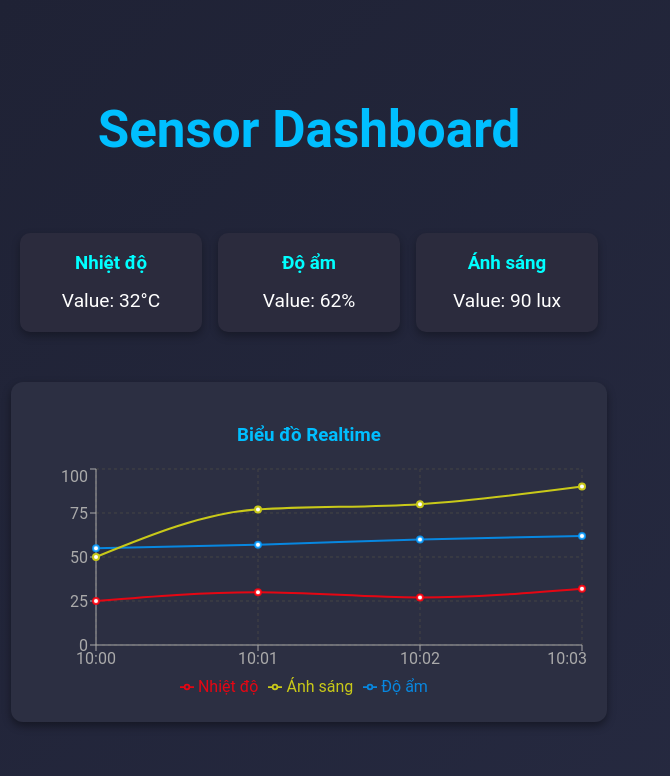
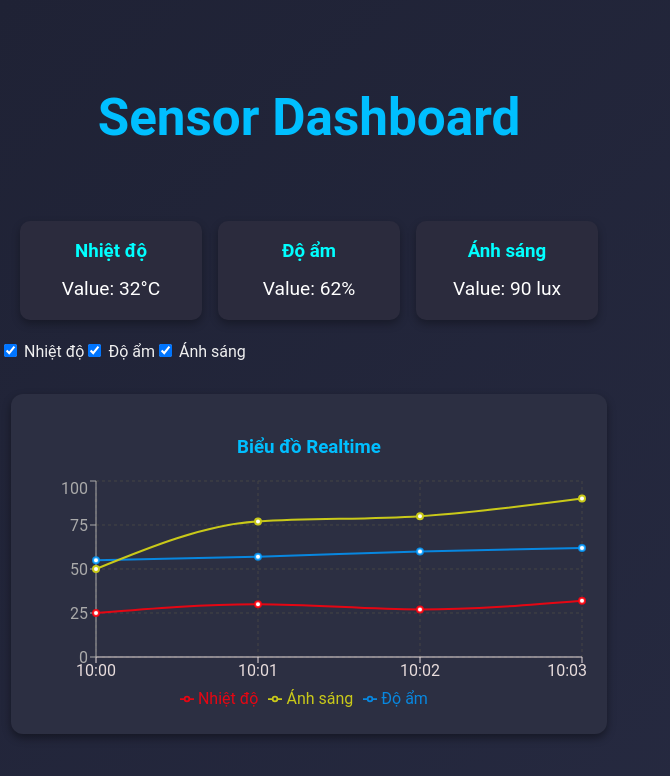
Before and after one commit to Uroraa/BTL_IT4409, a React app in the folder frontend/: page / in a window 1280 px wide. Shown: the top 776 px of the page, without its empty margins (0-670 px from the left). Built offline with nearby package versions, Linux system fonts and the light colour scheme; the HTML template or start-up script is replaced by a standard one.

Commit message:
add sensor checkbox

```diff
--- a/frontend/src/App.jsx
+++ b/frontend/src/App.jsx
@@ -7,6 +7,20 @@ import './App.css';
 function App() {
   const [sensors, setSensors] = useState([]);
   const [chartData, setChartData] = useState([]);
+
+  const [visibleLines, setVisibleLines] = useState({
+    temp: true,
+    humi: true,
+    light: true
+  });
+
+  // Toggle sensor
+  const handleToggle = (key) => {
+    setVisibleLines(prev => ({
+      ...prev,
+      [key]: !prev[key]
+    }));
+  };
 
   useEffect(() => {
     const mockData = [
@@ -45,7 +59,36 @@ function App() {
         ))}
       </div>
 
-      <SensorChart data={chartData} />
+      <div className="toggle-container">
+        <label>
+          <input
+            type="checkbox"
+            checked={visibleLines.temp}
+            onChange={() => handleToggle("temp")}
+          /> Nhiệt độ
+        </label>
+
+        <label>
+          <input
+            type="checkbox"
+            checked={visibleLines.humi}
+            onChange={() => handleToggle("humi")}
+          /> Độ ẩm
+        </label>
+
+        <label>
+          <input
+            type="checkbox"
+            checked={visibleLines.light}
+            onChange={() => handleToggle("light")}
+          /> Ánh sáng
+        </label>
+      </div>
+
+      <SensorChart
+        data={chartData}
+        visibleLines={visibleLines}
+      />
     </div>
   );
 }
--- a/frontend/src/SensorChart.jsx
+++ b/frontend/src/SensorChart.jsx
@@ -11,7 +11,7 @@ import {
 } from "recharts";
 import './App.css';
 
-function SensorChart({ data }) {
+function SensorChart({ data, visibleLines }) {
   return (
     <div className="sensor-chart">
       <h3>Biểu đồ Realtime</h3>
@@ -19,14 +19,19 @@ function SensorChart({ data }) {
       <ResponsiveContainer width="100%" height="80%">
         <LineChart data={data}>
           <CartesianGrid strokeDasharray="3 3" stroke="#444" />
-          <XAxis dataKey="time" stroke="#aaa" />
+          <XAxis dataKey="time" stroke="#e7dcdcff" />
           <YAxis stroke="#aaa" />
           <Tooltip />
           <Legend />
-
-          <Line type="monotone" dataKey="temp" name="Nhiệt độ" stroke="#ff000de0" strokeWidth={2} />
-          <Line type="monotone" dataKey="humi" name="Độ ẩm" stroke="#0099ffd5" strokeWidth={2} />
-          <Line type="monotone" dataKey="light" name="Ánh sáng" stroke="#c9c919ff" strokeWidth={2} />
+          {visibleLines.temp && (
+            <Line type="monotone" dataKey="temp" name="Nhiệt độ" stroke="#ff000de0" strokeWidth={2} />
+          )}
+          {visibleLines.humi && (
+            <Line type="monotone" dataKey="humi" name="Độ ẩm" stroke="#0099ffd5" strokeWidth={2} />
+          )}
+          {visibleLines.light && (
+            <Line type="monotone" dataKey="light" name="Ánh sáng" stroke="#c9c919ff" strokeWidth={2} />
+          )}
         </LineChart>
       </ResponsiveContainer>
     </div>
```
